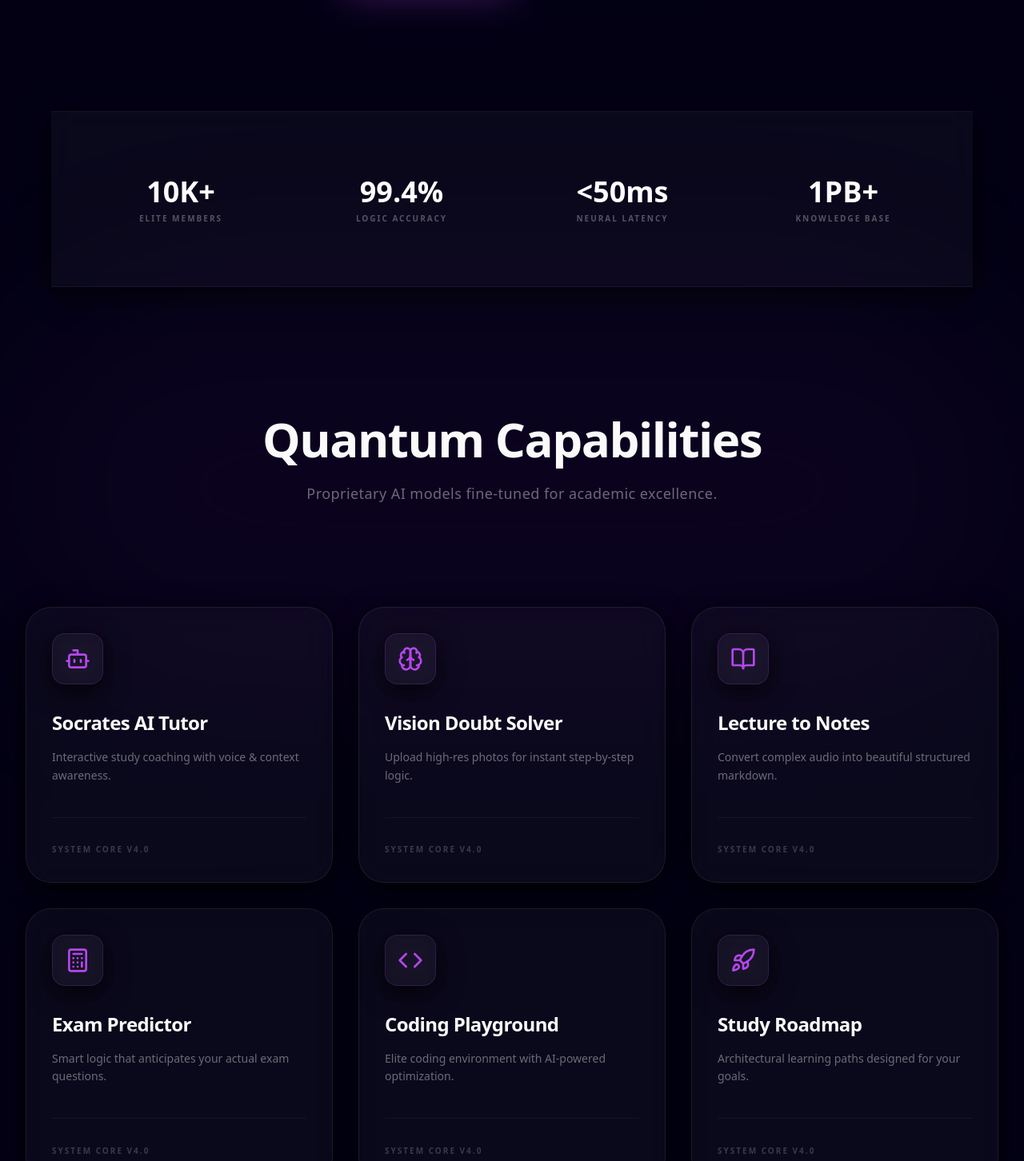
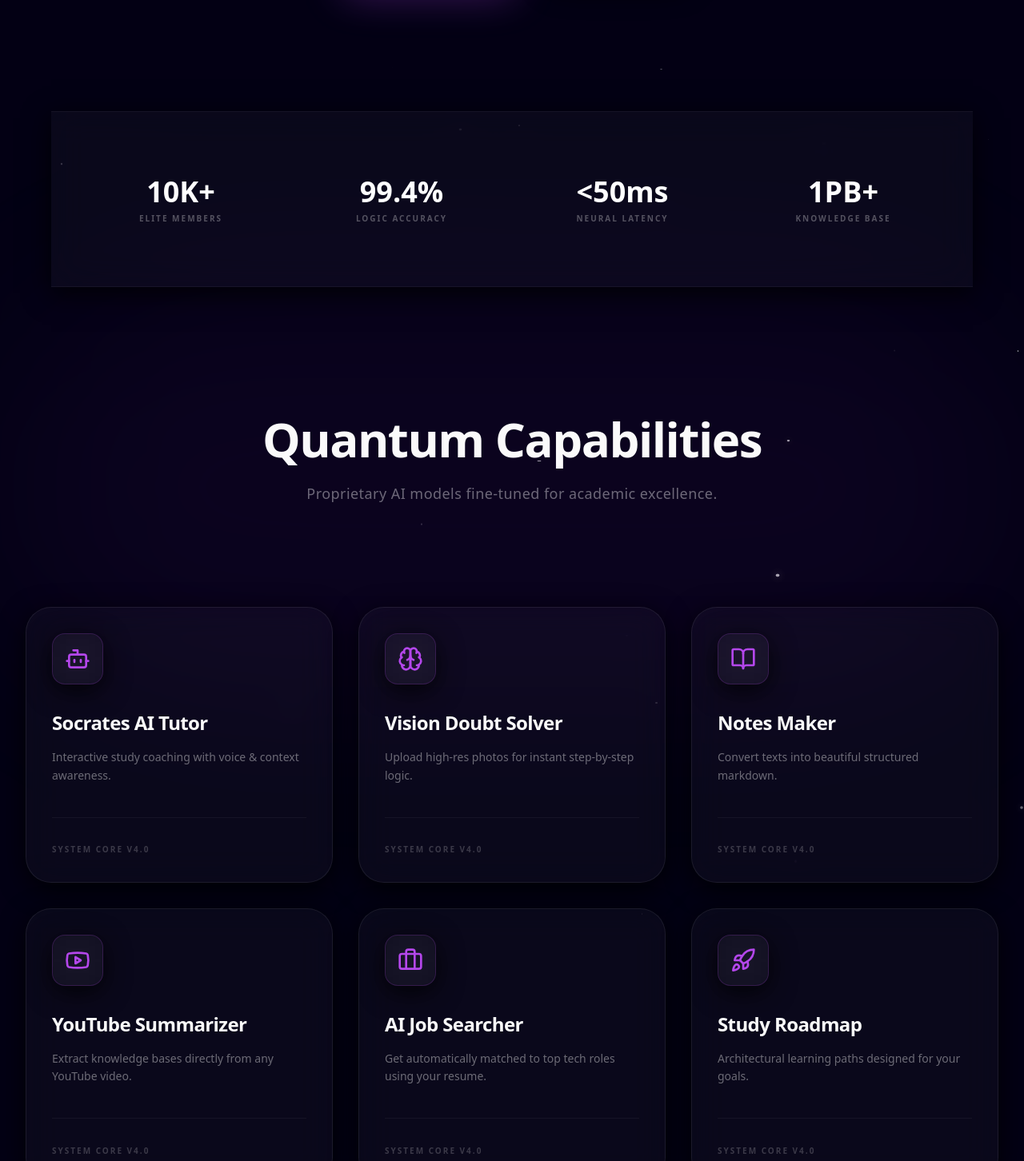
Before and after one commit to Siddharthdas2204/StudyFlow-AI, a Next.js app: page / in a window 1280 px wide. Shown: the part 960-2412 px from the top of the page at 80% size. Built offline with nearby package versions, Linux system fonts and the light colour scheme.

Commit message:
feat: updated landing page features, fixed links, and added twinkling stars

```diff
--- a/app/page.tsx
+++ b/app/page.tsx
@@ -1,21 +1,56 @@
 "use client";
 
 import { motion } from "framer-motion";
-import { Sparkles, Bot, Brain, BookOpen, Calculator, Code, Rocket, ArrowRight, Github, Chrome, Zap } from "lucide-react";
+import { Sparkles, Bot, Brain, BookOpen, Calculator, Code, Rocket, ArrowRight, Github, Chrome, Zap, Youtube, Briefcase } from "lucide-react";
 import Link from "next/link";
+import { useEffect, useState } from "react";
 
 const features = [
   { icon: Bot, title: "Socrates AI Tutor", desc: "Interactive study coaching with voice & context awareness." },
   { icon: Brain, title: "Vision Doubt Solver", desc: "Upload high-res photos for instant step-by-step logic." },
-  { icon: BookOpen, title: "Lecture to Notes", desc: "Convert complex audio into beautiful structured markdown." },
-  { icon: Calculator, title: "Exam Predictor", desc: "Smart logic that anticipates your actual exam questions." },
-  { icon: Code, title: "Coding Playground", desc: "Elite coding environment with AI-powered optimization." },
+  { icon: BookOpen, title: "Notes Maker", desc: "Convert texts into beautiful structured markdown." },
+  { icon: Youtube, title: "YouTube Summarizer", desc: "Extract knowledge bases directly from any YouTube video." },
+  { icon: Briefcase, title: "AI Job Searcher", desc: "Get automatically matched to top tech roles using your resume." },
   { icon: Rocket, title: "Study Roadmap", desc: "Architectural learning paths designed for your goals." }
 ];
 
+const TwinklingStars = () => {
+  const [mounted, setMounted] = useState(false);
+  useEffect(() => setMounted(true), []);
+  if (!mounted) return null;
+
+  return (
+    <div className="absolute inset-0 overflow-hidden pointer-events-none z-0">
+      {[...Array(60)].map((_, i) => (
+        <motion.div
+           key={i}
+           className="absolute bg-white rounded-full"
+           style={{
+             width: Math.random() * 3 + 1 + 'px',
+             height: Math.random() * 3 + 1 + 'px',
+             top: Math.random() * 100 + '%',
+             left: Math.random() * 100 + '%',
+             boxShadow: '0 0 10px rgba(255, 255, 255, 0.8)',
+           }}
+           animate={{
+             opacity: [0, 0.7, 0],
+             scale: [0.5, 1.2, 0.5],
+           }}
+           transition={{
+             duration: Math.random() * 3 + 2,
+             repeat: Infinity,
+             delay: Math.random() * 5,
+           }}
+        />
+      ))}
+    </div>
+  );
+};
+
 export default function LandingPage() {
   return (
-    <div className="flex flex-col items-center selection:bg-primary/30 min-h-screen">
+    <div className="flex flex-col items-center selection:bg-primary/30 min-h-screen relative overflow-hidden">
+      <TwinklingStars />
       {/* Navbar */}
       <nav className="w-full max-w-7xl px-8 py-10 flex justify-between items-center bg-transparent relative z-50">
         <motion.div
@@ -35,7 +70,7 @@ export default function LandingPage() {
           className="hidden md:flex items-center gap-10 text-xs font-bold uppercase tracking-widest text-white/50"
         >
           <Link href="#features" className="hover:text-white transition-colors">Features</Link>
-          <Link href="#about" className="hover:text-white transition-colors">Platform</Link>
+          <Link href="#platform" className="hover:text-white transition-colors">Platform</Link>
           <Link href="/login" className="px-8 py-3 glass rounded-full hover:bg-white/[0.05] transition-all border-white/10 text-white">
             Connect
           </Link>
@@ -84,18 +119,19 @@ export default function LandingPage() {
             <ArrowRight className="w-4 h-4 group-hover:translate-x-1 transition-transform relative z-10 text-white" />
             <div className="absolute inset-0 bg-gradient-to-r from-transparent via-white/20 to-transparent -translate-x-full group-hover:translate-x-full transition-transform duration-1000" />
           </Link>
-          <button className="px-10 py-5 glass text-white rounded-[2rem] font-black uppercase tracking-widest text-xs hover:bg-white/[0.05] transition-all flex items-center justify-center gap-3 border-white/10 group">
+          <Link href="#features" className="px-10 py-5 glass text-white rounded-[2rem] font-black uppercase tracking-widest text-xs hover:bg-white/[0.05] transition-all flex items-center justify-center gap-3 border-white/10 group">
             Explore Core
-          </button>
+          </Link>
         </motion.div>
       </section>
 
       {/* Stats Section */}
       <motion.div
+        id="platform"
         initial={{ opacity: 0 }}
         whileInView={{ opacity: 1 }}
         transition={{ duration: 1.5 }}
-        className="mt-40 grid grid-cols-2 lg:grid-cols-4 gap-12 border-y border-white/[0.05] py-20 w-full max-w-6xl px-12 glass" style={{ borderLeft: 'none', borderRight: 'none', borderRadius: '0' }}
+        className="mt-40 grid grid-cols-2 lg:grid-cols-4 gap-12 border-y border-white/[0.05] py-20 w-full max-w-6xl px-12 glass z-10 relative" style={{ borderLeft: 'none', borderRight: 'none', borderRadius: '0' }}
       >
         {[
           { label: "Elite Members", val: "10K+" },
```
